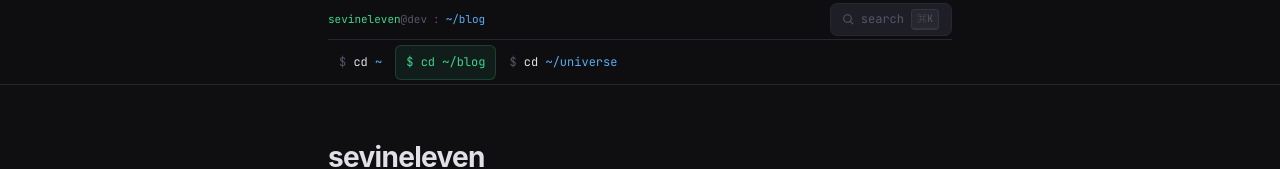
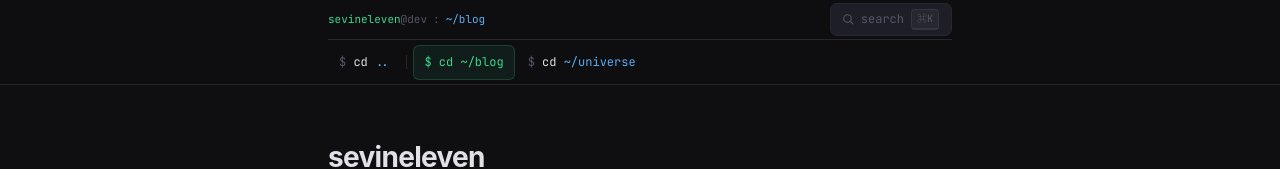
Before and after one commit to sevineleven/blog, a Next.js app: page / in a window 1280 px wide. Shown: the top 169 px of the page. Built offline with nearby package versions, Linux system fonts and the light colour scheme; a web font is replaced by a local one.

Commit message:
feat: cd .. 동적 상위 이동 네브바 구현

```diff
--- a/components/Navbar.tsx
+++ b/components/Navbar.tsx
@@ -4,11 +4,17 @@ import Link from 'next/link';
 import { usePathname } from 'next/navigation';
 import { useEffect } from 'react';
 
-const NAV = [
-  { cmd: 'cd', path: '~',          href: 'https://sevin.dev', external: true },
+const FIXED_NAV = [
   { cmd: 'cd', path: '~/blog',     href: '/' },
   { cmd: 'cd', path: '~/universe', href: '/universe' },
 ];
+
+function getParent(pathname: string): { cmd: string; path: string; href: string; external: boolean } {
+  if (pathname === '/') {
+    return { cmd: 'cd', path: '..', href: 'https://sevin.dev', external: true };
+  }
+  return { cmd: 'cd', path: '..', href: '/', external: false };
+}
 
 function ZshCmd({ cmd, path, isActive }: { cmd: string; path: string; isActive: boolean }) {
   return (
@@ -89,20 +95,30 @@ export default function Navbar({ onSearchOpen, containerStyle }: NavbarProps) {
 
         {/* 하단: 네비 링크 (zsh 색상) */}
         <div style={{ display: 'flex', alignItems: 'center', gap: 2, height: 44 }}>
-          {NAV.map((item) => {
-            const isActive = !item.external && (
-              item.href === '/' ? pathname === '/' : pathname.startsWith(item.href)
-            );
-            const content = <ZshCmd cmd={item.cmd} path={item.path} isActive={isActive} />;
-            const cls = `nav-link${isActive ? ' active' : ''}`;
-
-            return item.external ? (
-              <a key={item.href} href={item.href} target="_blank" rel="noopener noreferrer" className="nav-link">
+          {/* 동적 cd .. */}
+          {(() => {
+            const parent = getParent(pathname);
+            const content = <ZshCmd cmd={parent.cmd} path={parent.path} isActive={false} />;
+            return parent.external ? (
+              <a href={parent.href} target="_blank" rel="noopener noreferrer" className="nav-link">
                 {content}
               </a>
             ) : (
-              <Link key={item.href} href={item.href} className={cls}>
+              <Link href={parent.href} className="nav-link">
                 {content}
+              </Link>
+            );
+          })()}
+
+          {/* 구분선 */}
+          <span style={{ width: 1, height: 14, background: 'var(--border)', margin: '0 4px', flexShrink: 0 }} />
+
+          {/* 고정 nav */}
+          {FIXED_NAV.map((item) => {
+            const isActive = item.href === '/' ? pathname === '/' : pathname.startsWith(item.href);
+            return (
+              <Link key={item.href} href={item.href} className={`nav-link${isActive ? ' active' : ''}`}>
+                <ZshCmd cmd={item.cmd} path={item.path} isActive={isActive} />
               </Link>
             );
           })}
```
